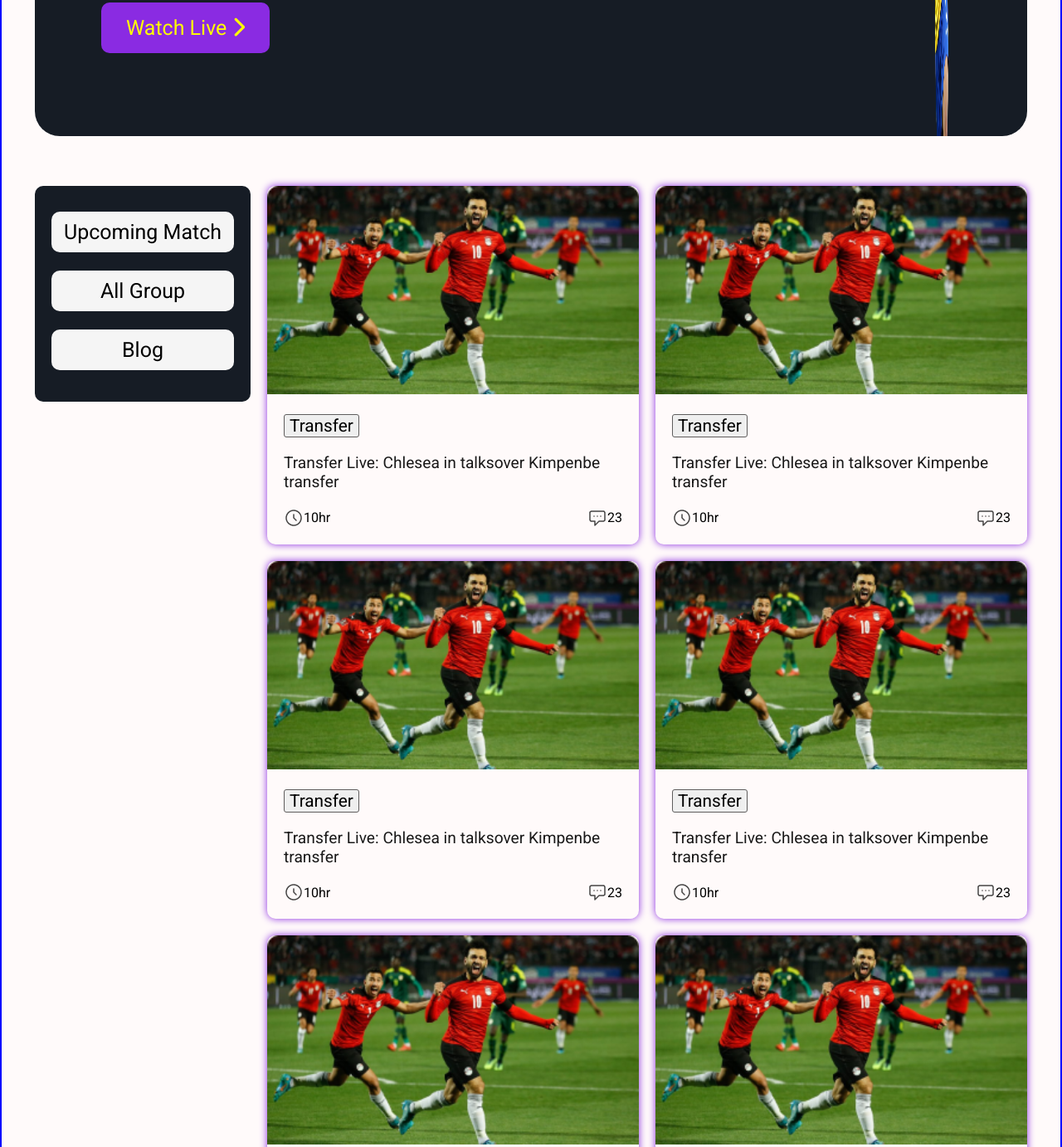
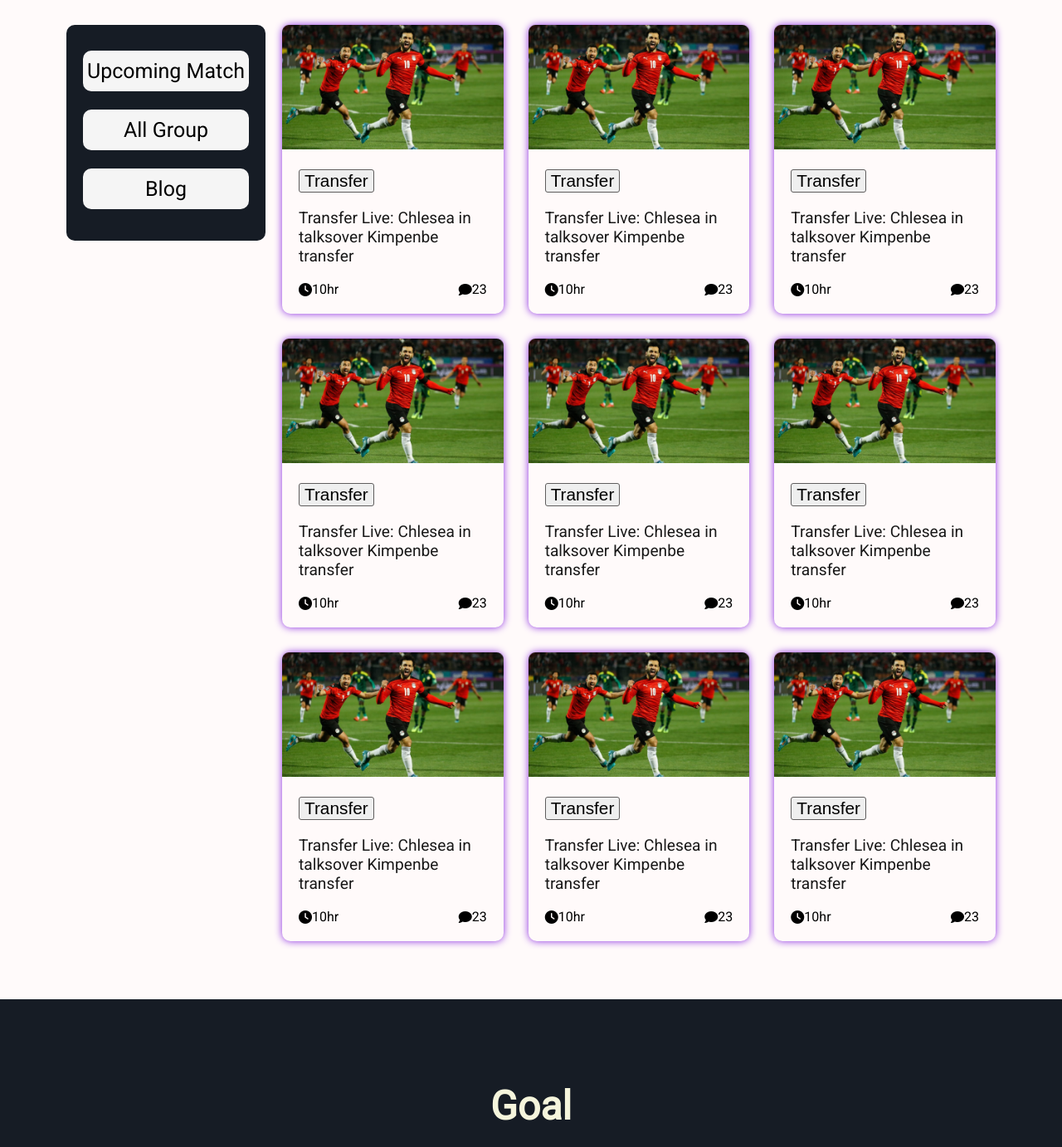
Before and after one commit to 1Md-Rakibul-Islam/World-Cup, a plain HTML site: page index.html in a window 1280 px wide. Shown: the part 765-2147 px from the top of the page at 83% size. Drawn offline with Linux system fonts and the light colour scheme.

Commit message:
complete responsive site

```diff
--- a/assets/css/responsive.css
+++ b/assets/css/responsive.css
@@ -5,19 +5,27 @@
     }
 }
 
-@media screen and (min-width: 980px) and (max-width: 1280px) {
+@media screen and (min-width: 769px) and (max-width: 940px) {
+
+}
+
+
+
+@media screen and (min-width: 577px) and (max-width: 992px) {
 
     .container{
-        margin: 30px 40px;
+        margin: 35px 30px;
     }
-/*
-    .match__contents {
+
+    .match__contents{
         display: flex;
         flex-wrap: wrap;
+        justify-content: center;
+        align-items: center;
     }
 
     .nav__area {
-        width: 86vw;
+        width: 100vw;
         display: flex;
         justify-content: flex-start;
         background-color: snow;
@@ -38,13 +46,18 @@
     .nav__area ul li {
         width: 30%;
         border: 2px solid darkblue;
+        margin: 20px;
     }
 
     .nav-link {
         font-size: 1.2rem;
         padding: 25px 0px;
     }
- */
+
+
+
+
+
     .blogs{
         display: grid;
         grid-template-columns: repeat(2, 1fr);
@@ -55,69 +68,6 @@
         flex-wrap: wrap;
         justify-content: center;
     }
-
-
-}
-
-
-@media screen and (max-width: 940px) {
-
-    .header__content__box {
-        width: 400px;
-    }
-}
-
-@media screen and (min-width: 980px) and (max-width: 1280px) {
-
-    .container{
-        margin: 30px 40px;
-    }
-/*
-    .match__contents {
-        display: flex;
-        flex-wrap: wrap;
-    }
-
-    .nav__area {
-        width: 86vw;
-        display: flex;
-        justify-content: flex-start;
-        background-color: snow;
-        padding: 20px;
-
-    }
-
-    .nav__area ul {
-        width: 100%;
-        display: flex;
-        flex-direction: row;
-        align-content: center;
-        align-items: center;
-    }
-
-
-
-    .nav__area ul li {
-        width: 30%;
-        border: 2px solid darkblue;
-    }
-
-    .nav-link {
-        font-size: 1.2rem;
-        padding: 25px 0px;
-    }
- */
-    .blogs{
-        display: grid;
-        grid-template-columns: repeat(2, 1fr);
-    }
-
-    .footer__contents {
-        display: flex;
-        flex-wrap: wrap;
-        justify-content: center;
-    }
-
 
 }
 
--- a/assets/css/style.css
+++ b/assets/css/style.css
@@ -1,20 +1,11 @@
 @import url('https://fonts.googleapis.com/css2?family=Roboto&display=swap');
 
-*{
-    font-family: 'Roboto', sans-serif;
-}
 /*  =================
        common style
     ================= */
-/* html{
-    width: 1400px;
-    display: flex;
-    flex-direction: column;
-    justify-content: center;
-    border: 2px solid blue;
-} */
 
 body{
+    font-family: 'Roboto', sans-serif;
     padding: 0;
     margin: 0;
     background-color: snow;
@@ -22,8 +13,6 @@ body{
     display: flex;
     flex-direction: column;
     justify-content: center;
-    border: 2px solid blue;
-    box-sizing: border-box;
 }
 
 main{
@@ -55,22 +44,21 @@ main{
 }
 
 .header__content__box {
-    width: 40px;
+    width: 50vw;
     display: flex;
     justify-content: space-evenly;
 }
 
 
 .heater-title {
-    font-size: 3.9rem;
+    font-size: 3rem;
     margin-top: 0px;
-
 }
 
 .header-decription {
     opacity: 0.9;
-    font-size: 1.2rem;
-    margin: 65px 0px;
+    font-size: 1.1rem;
+    margin: 60px 0px;
 }
 
 .header-buton {
@@ -78,20 +66,12 @@ main{
     background-color: blueviolet;
     padding: 16px 30px;
     border-radius: 10px;
-    font-size: 25px;
+    font-size: 20px;
     color: yellow;
     margin-bottom: 100px;
     display: inline-block;
-
 }
 
-/* .header__banner{
-    background-image: url('/assets/images/Banner_Image.png');
-    background-repeat: no-repeat;
-    background-size: cover;
-    background-position: left;
-    background-origin: border-box;
-} */
 
 .header__banner img{
     width: 100%;
@@ -112,7 +92,7 @@ main{
 }
 
 .nav__area {
-    width: 220px;
+    width: 200px;
     height: 220px;
     background-color: rgb(22, 28, 37);
     padding: 20px;
@@ -162,7 +142,7 @@ main{
 .blogs{
     display: grid;
     grid-template-columns: repeat(3, 1fr);
-    gap: 20px;
+    gap: 30px;
     margin-left: 20px;
 }
 
@@ -204,10 +184,6 @@ main{
     font-size: 1.2rem;
 }
 
-.blog__icon img{
-    width: 100%;
-
-}
 
 .blog__icon {
     display: flex;
@@ -243,8 +219,6 @@ footer {
 
 
 .footer__contents {
-    /* display: grid;
-    grid-template-columns: repeat(7, 1fr); */
     display: flex;
     align-items: center;
     justify-content: space-between;
--- a/index.html
+++ b/index.html
@@ -84,10 +84,10 @@
                                 </p>
                                 <div class="blog__dricption">
                                     <div class="blog__icon">
-                                    <img src="assets/icon/Time Icon.png" alt=""><span>10hr</span>
+                                        <i class="fa fa-clock"></i><span>10hr</span>
                                     </div>
                                     <div class="blog__icon">
-                                        <img src="assets/icon/Chat Icon.png" alt=""><span>23</span>
+                                        <i class="fa fa-comment"></i><span>23</span>
                                     </div>
                                 </div>
                             </div>
@@ -104,10 +104,10 @@
                                 </p>
                                 <div class="blog__dricption">
                                     <div class="blog__icon">
-                                    <img src="assets/icon/Time Icon.png" alt=""><span>10hr</span>
+                                        <i class="fa fa-clock"></i><span>10hr</span>
                                     </div>
                                     <div class="blog__icon">
-                                        <img src="assets/icon/Chat Icon.png" alt=""><span>23</span>
+                                        <i class="fa fa-comment"></i><span>23</span>
                                     </div>
                                 </div>
                             </div>
@@ -124,10 +124,10 @@
                                 </p>
                                 <div class="blog__dricption">
                                     <div class="blog__icon">
-                                    <img src="assets/icon/Time Icon.png" alt=""><span>10hr</span>
+                                        <i class="fa fa-clock"></i><span>10hr</span>
                                     </div>
                                     <div class="blog__icon">
-                                        <img src="assets/icon/Chat Icon.png" alt=""><span>23</span>
+                                        <i class="fa fa-comment"></i><span>23</span>
                                     </div>
                                 </div>
                             </div>
@@ -144,10 +144,10 @@
                                 </p>
                                 <div class="blog__dricption">
                                     <div class="blog__icon">
-                                    <img src="assets/icon/Time Icon.png" alt=""><span>10hr</span>
+                                        <i class="fa fa-clock"></i><span>10hr</span>
                                     </div>
                                     <div class="blog__icon">
-                                        <img src="assets/icon/Chat Icon.png" alt=""><span>23</span>
+                                        <i class="fa fa-comment"></i><span>23</span>
                                     </div>
                                 </div>
                             </div>
@@ -164,10 +164,10 @@
                                 </p>
                                 <div class="blog__dricption">
                                     <div class="blog__icon">
-                                    <img src="assets/icon/Time Icon.png" alt=""><span>10hr</span>
+                                        <i class="fa fa-clock"></i><span>10hr</span>
                                     </div>
                                     <div class="blog__icon">
-                                        <img src="assets/icon/Chat Icon.png" alt=""><span>23</span>
+                                        <i class="fa fa-comment"></i><span>23</span>
                                     </div>
                                 </div>
                             </div>
@@ -184,10 +184,10 @@
                                 </p>
                                 <div class="blog__dricption">
                                     <div class="blog__icon">
-                                    <img src="assets/icon/Time Icon.png" alt=""><span>10hr</span>
+                                        <i class="fa fa-clock"></i><span>10hr</span>
                                     </div>
                                     <div class="blog__icon">
-                                        <img src="assets/icon/Chat Icon.png" alt=""><span>23</span>
+                                        <i class="fa fa-comment"></i><span>23</span>
                                     </div>
                                 </div>
                             </div>
@@ -204,10 +204,10 @@
                                 </p>
                                 <div class="blog__dricption">
                                     <div class="blog__icon">
-                                    <img src="assets/icon/Time Icon.png" alt=""><span>10hr</span>
+                                        <i class="fa fa-clock"></i><span>10hr</span>
                                     </div>
                                     <div class="blog__icon">
-                                        <img src="assets/icon/Chat Icon.png" alt=""><span>23</span>
+                                        <i class="fa fa-comment"></i><span>23</span>
                                     </div>
                                 </div>
                             </div>
@@ -224,10 +224,10 @@
                                 </p>
                                 <div class="blog__dricption">
                                     <div class="blog__icon">
-                                    <img src="assets/icon/Time Icon.png" alt=""><span>10hr</span>
+                                        <i class="fa fa-clock"></i><span>10hr</span>
                                     </div>
                                     <div class="blog__icon">
-                                        <img src="assets/icon/Chat Icon.png" alt=""><span>23</span>
+                                        <i class="fa fa-comment"></i><span>23</span>
                                     </div>
                                 </div>
                             </div>
@@ -244,14 +244,16 @@
                                 </p>
                                 <div class="blog__dricption">
                                     <div class="blog__icon">
-                                    <img src="assets/icon/Time Icon.png" alt=""><span>10hr</span>
+                                        <i class="fa fa-clock"></i><span>10hr</span>
                                     </div>
                                     <div class="blog__icon">
-                                        <img src="assets/icon/Chat Icon.png" alt=""><span>23</span>
+                                        <i class="fa fa-comment"></i><span>23</span>
                                     </div>
                                 </div>
                             </div>
                         </article>
+
+
 
 
 
```
